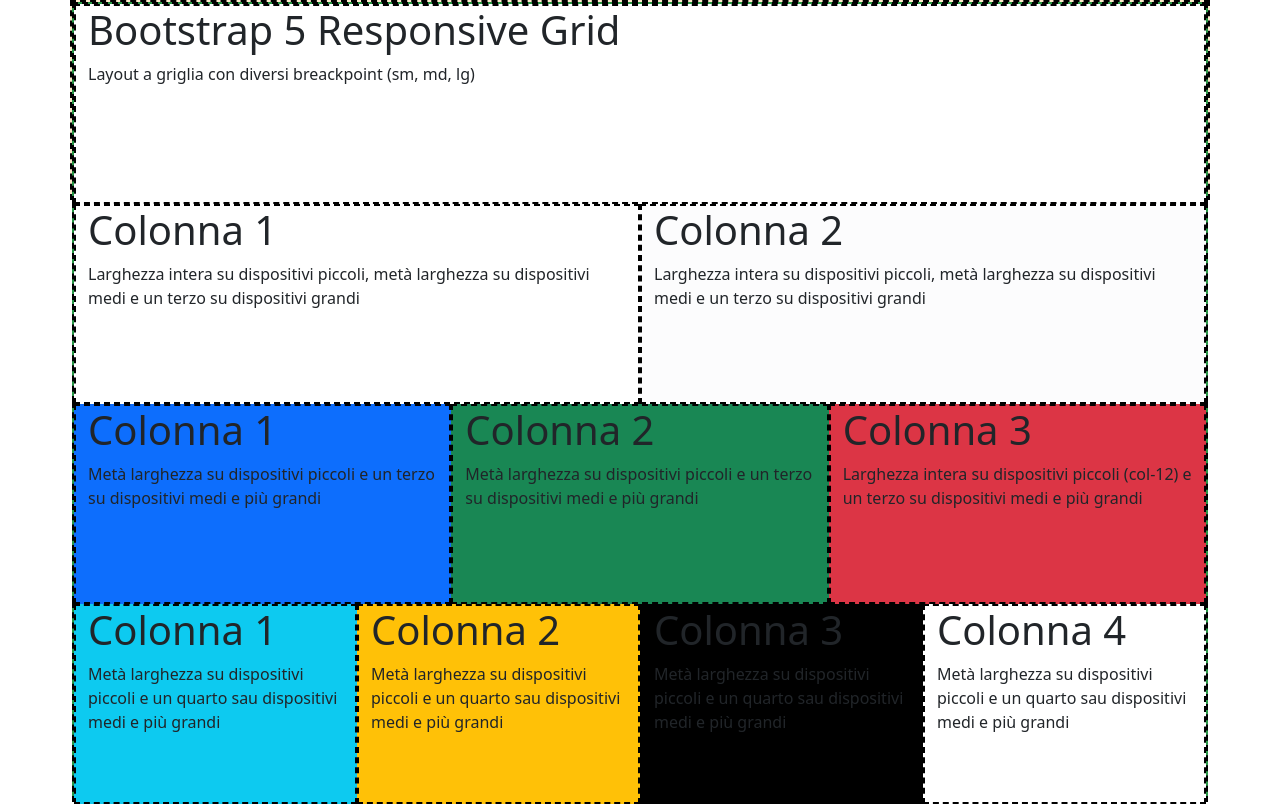
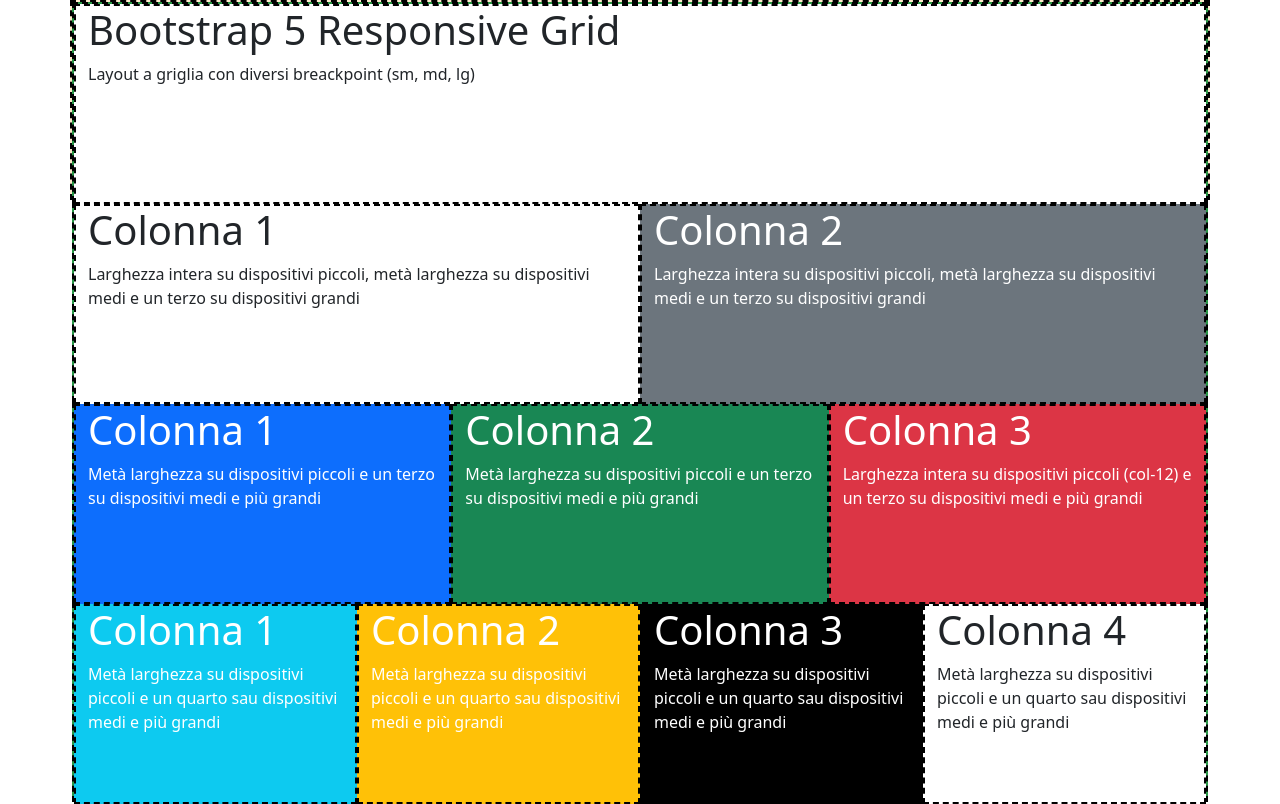
Before and after one commit to Tamburini-Christofer/htmlcss-bootstrap-layout, a plain HTML site: page index.html in a window 1280 px wide. Drawn offline with nearby package versions, Linux system fonts and the light colour scheme.

Commit message:
Impostato colore testo

```diff
--- a/index.html
+++ b/index.html
@@ -42,7 +42,7 @@
                         <h1>Colonna 1</h1>
                         <div>Larghezza intera su  dispositivi piccoli, metà larghezza su dispositivi medi e un terzo su dispositivi grandi</div>
                     </div>
-                    <div class="col bg-light-subtle">
+                    <div class="col bg-secondary text-white">
                         <h1>Colonna 2</h1>
                         <div>Larghezza intera su  dispositivi piccoli, metà larghezza su dispositivi medi e un terzo su dispositivi grandi</div>
                     </div>
@@ -53,15 +53,15 @@
             <section>
 
                 <div class="row">
-                    <div class="col bg-primary">
+                    <div class="col bg-primary text-white">
                         <h1>Colonna 1</h1>
                         <div>Metà larghezza su dispositivi piccoli e un terzo su dispositivi medi e più grandi</div>
                     </div>
-                    <div class="col bg-success">
+                    <div class="col bg-success text-white">
                         <h1>Colonna 2</h1>
                         <div>Metà larghezza su dispositivi piccoli e un terzo su dispositivi medi e più grandi</div>
                     </div>
-                    <div class="col bg-danger">
+                    <div class="col bg-danger text-white">
                         <h1>Colonna 3</h1>
                         <div>Larghezza intera su dispositivi piccoli (col-12) e un terzo su dispositivi medi e più grandi</div>
                     </div>
@@ -72,15 +72,15 @@
             <section>
 
                 <div class="row">
-                    <div class="col bg-info">
+                    <div class="col bg-info text-white">
                         <h1>Colonna 1</h1>
                         <div>Metà larghezza su dispositivi piccoli e un quarto sau dispositivi medi e più grandi</div>
                     </div>
-                    <div class="col bg-warning">
+                    <div class="col bg-warning text-white">
                         <h1>Colonna 2</h1>
                         <div>Metà larghezza su dispositivi piccoli e un quarto sau dispositivi medi e più grandi</div>
                     </div>
-                    <div class="col bg-black">
+                    <div class="col bg-black text-white">
                         <h1>Colonna 3</h1>
                         <div>Metà larghezza su dispositivi piccoli e un quarto sau dispositivi medi e più grandi</div>
                     </div>
```
